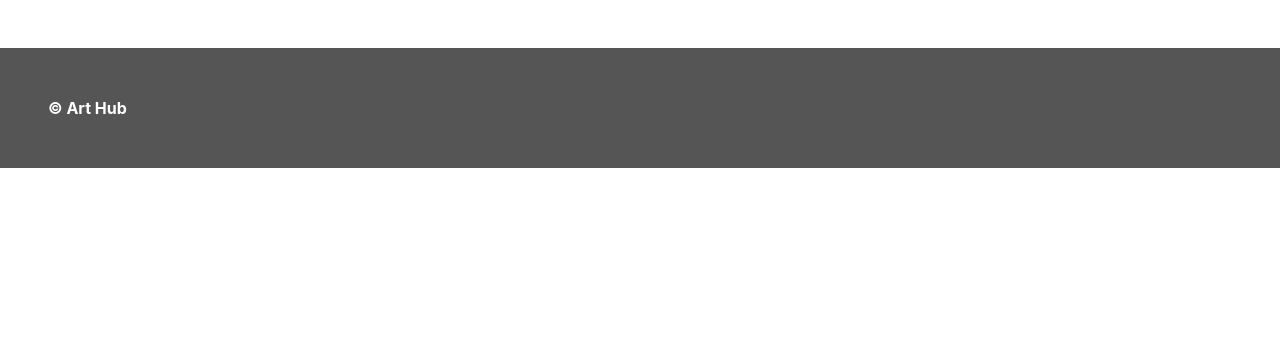
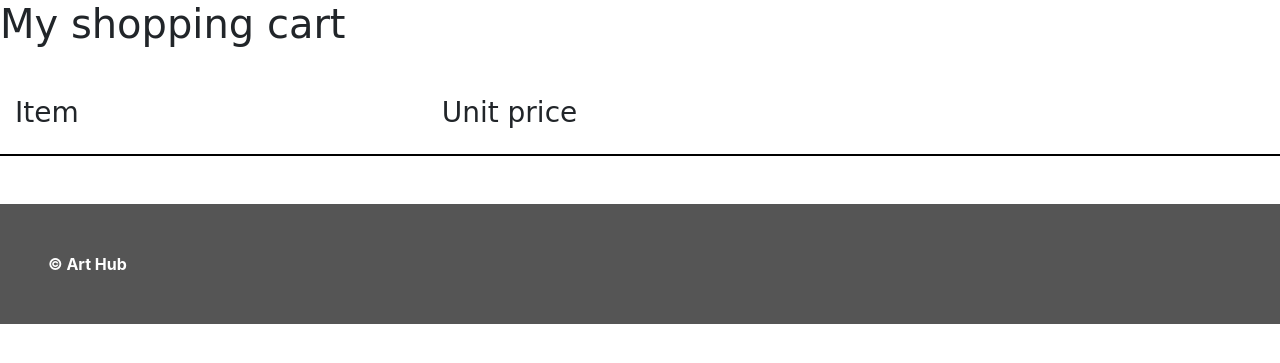
Before and after one commit to adgray09/art_hub, a Flask app: page /art/cart in a window 1280 px wide. Shown: the part 60-423 px from the top of the page. Run offline with Flask 2, Linux system fonts and the light colour scheme; data that the repository does not hold is empty; some libraries are stand-ins or nearby versions; some web fonts are replaced.

Commit message:
shopping cart styling

```diff
--- a/templates/cart_index.html
+++ b/templates/cart_index.html
@@ -1,8 +1,6 @@
 {% extends 'base.html' %}
 
 {% block content %}
-    {% if cart_items %}
-        {% for item in cart_items %}
 <h1>My shopping cart</h1>
 <div class="container-fluid mt-5">
 <div class="row">
@@ -17,20 +15,24 @@
         </div>
     </div>
 </div>
-        <hr>
+<hr color="black">
+    {% if cart_items %}
+        {% for item in cart_items %}
         <div class="container-fluid">
             <div class="row">
                 <div class="col-sm">
-                    <h3>{{ item.title }}</h3>
-                    <img class='center' width="200" height="200" src="{{ item.url }}"></img>
+                    <h3><a href='/art/{{ item._id }}'>{{ item.title }}</a></h3>
+                    <img class='center border rounded border-dark' width="200" height="200" src="{{ item.url }}"></img>
                 </div>
                 <div class="col-sm">
+                    <h3>{{ item.price }}$</h3>
                 </div>
                 <div class="col-sm">
 
                 </div>
             </div>
         </div>
+        <hr>
         {% else %}
             <h1>Cart empty</h1>
         {% endfor %}
```
Lines whose indentation alone changed are shown as unchanged.
